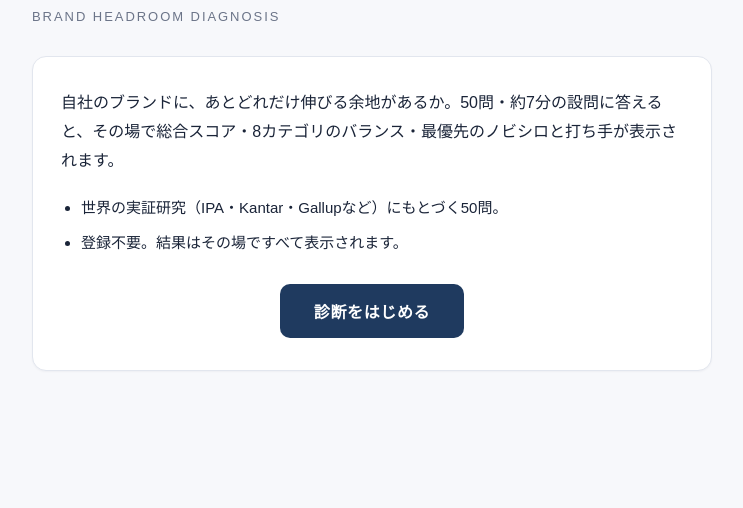
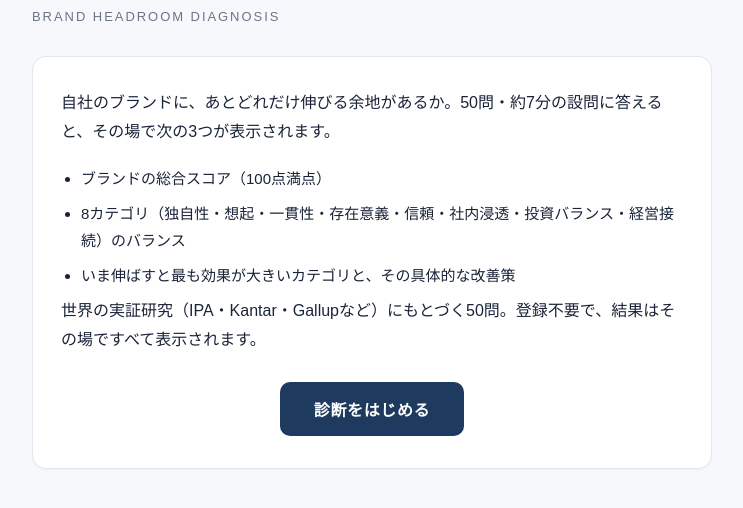
Before and after one commit to shigectionwoodcrane-create/brand-nobishiro, a plain HTML site: page index.html in a window 1280 px wide. Shown: the part 82-590 px from the top of the page, without its empty margins (268-1011 px from the left). Drawn offline with Linux system fonts and the light colour scheme.

Commit message:
TOP画面：結果3点を箇条書き化し8カテゴリ名を明示
Co-Authored-By: Claude Fable 5 <noreply@anthropic.com>

```diff
--- a/index.html
+++ b/index.html
@@ -325,11 +325,13 @@
     <h1>ブランドのノビシロ診断</h1>
     <p class="lead">BRAND HEADROOM DIAGNOSIS</p>
     <div class="card">
-      <p class="desc">自社のブランドに、あとどれだけ伸びる余地があるか。50問・約7分の設問に答えると、その場で総合スコア・8カテゴリのバランス・最優先のノビシロと打ち手が表示されます。</p>
+      <p class="desc">自社のブランドに、あとどれだけ伸びる余地があるか。50問・約7分の設問に答えると、その場で次の3つが表示されます。</p>
       <ul class="desc-list">
-        <li>世界の実証研究（IPA・Kantar・Gallupなど）にもとづく50問。</li>
-        <li>登録不要。結果はその場ですべて表示されます。</li>
+        <li>ブランドの総合スコア（100点満点）</li>
+        <li>8カテゴリ（独自性・想起・一貫性・存在意義・信頼・社内浸透・投資バランス・経営接続）のバランス</li>
+        <li>いま伸ばすと最も効果が大きいカテゴリと、その具体的な改善策</li>
       </ul>
+      <p class="desc">世界の実証研究（IPA・Kantar・Gallupなど）にもとづく50問。登録不要で、結果はその場ですべて表示されます。</p>
       <div class="center">
         <button class="btn" onclick="goType()">診断をはじめる</button>
       </div>
```
